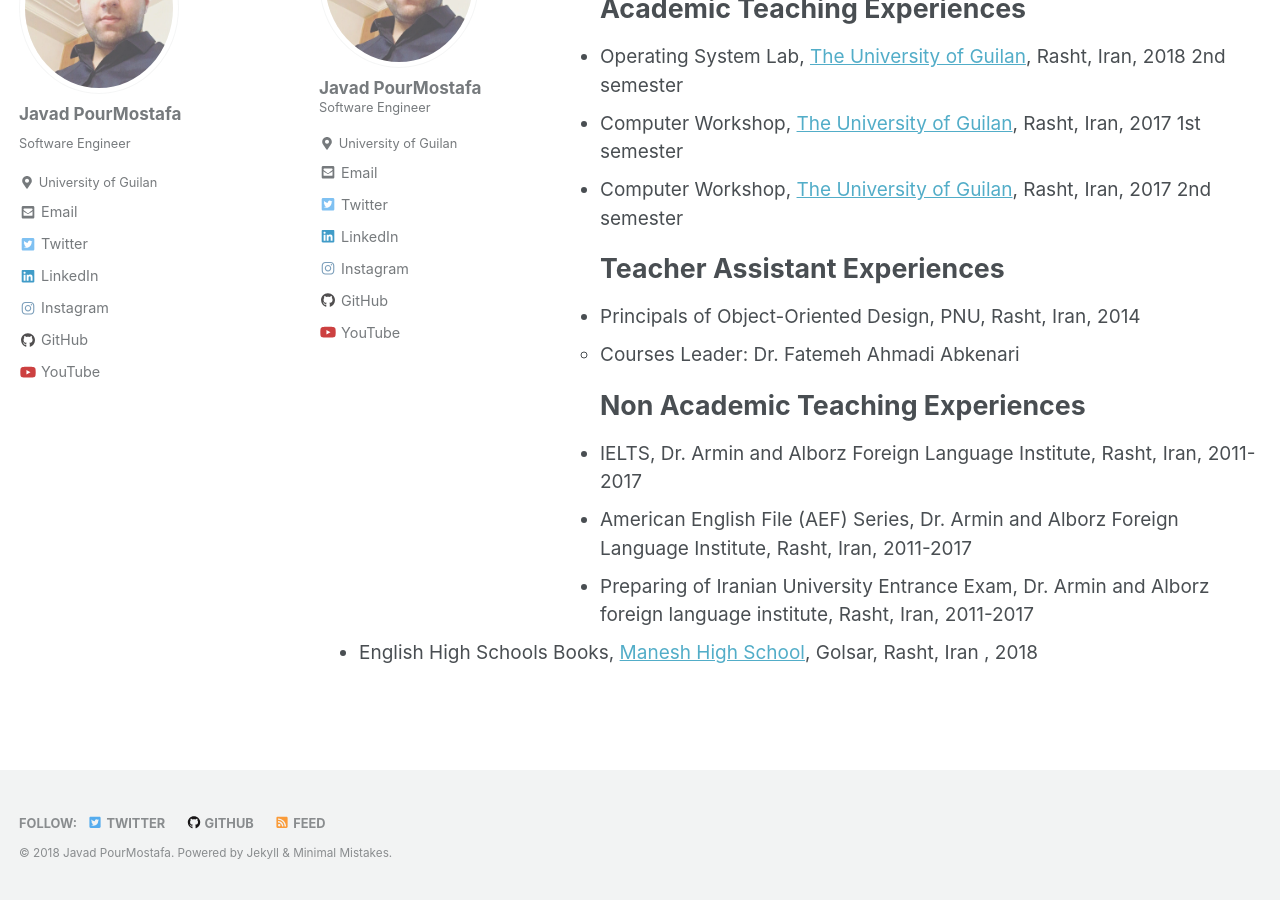
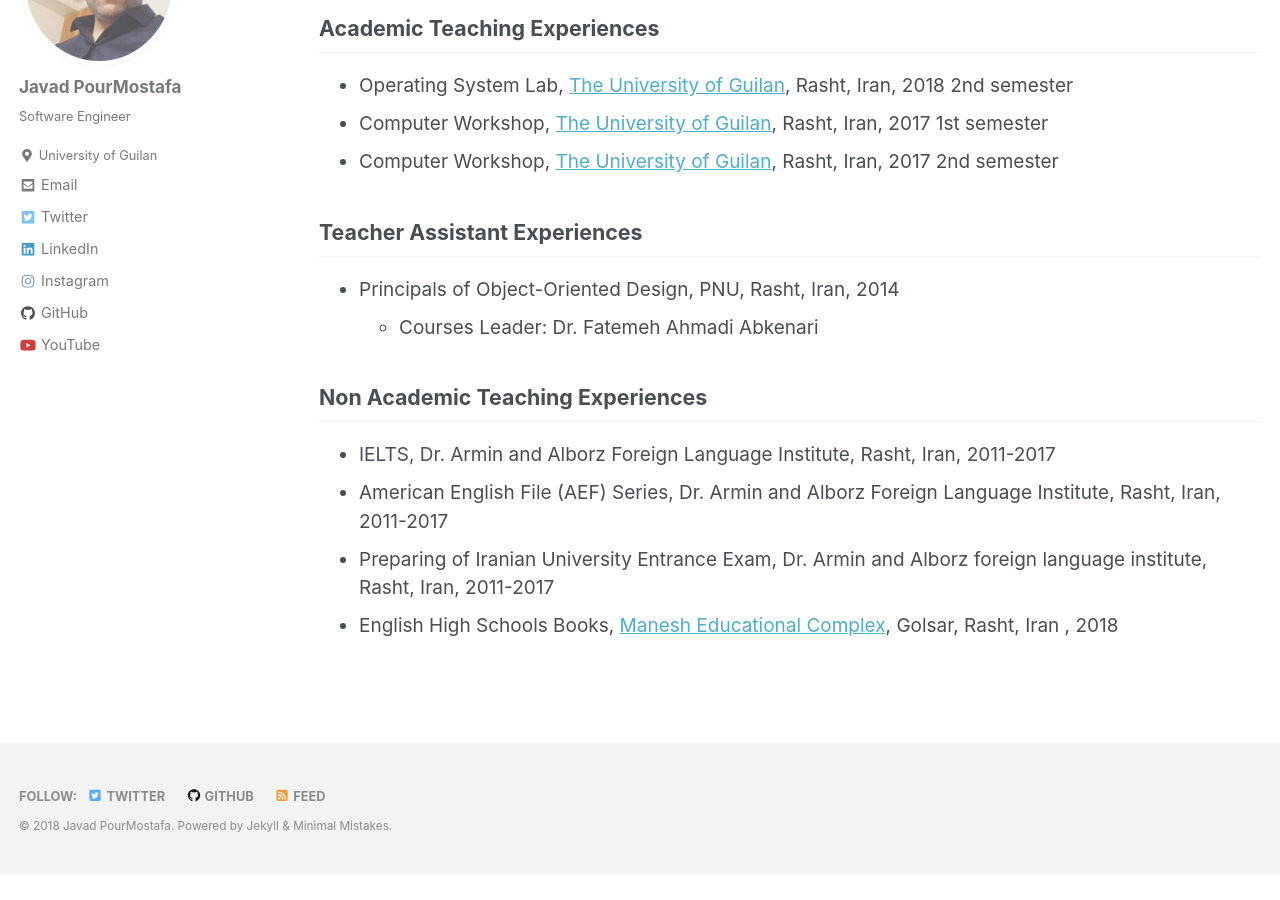
Before and after one commit to JoyeBright/JoyeBright.github.io, a Jekyll site: the page built from _pages/teaching.md, in a window 1280 px wide and 900 px high, scrolled down 289 px. Built offline with Jekyll 4.4.1, drawn with Linux system fonts in a browser that asks for light colours; nearby versions of some CDN libraries; after the commit the page ends 1162 px from its top, so only the background shows below that.

Commit message:
teaching

```diff
--- a/_pages/teaching.md
+++ b/_pages/teaching.md
@@ -5,20 +5,19 @@
 ---
 
 {% include base_path %}
-{% include sidebar.html %}
 {% include toc %}
 
-# Academic Teaching Experiences
+## Academic Teaching Experiences
 *   Operating System Lab, [The University of Guilan](http://ce.guilan.ac.ir), Rasht, Iran, 2018 2nd semester
 *   Computer Workshop, [The University of Guilan](http://ce.guilan.ac.ir), Rasht, Iran, 2017 1st semester
 *   Computer Workshop, [The University of Guilan](http://ce.guilan.ac.ir), Rasht, Iran, 2017 2nd semester
 
-# Teacher Assistant Experiences
+## Teacher Assistant Experiences
 *   Principals of Object-Oriented Design, PNU, Rasht, Iran, 2014
     *   Courses Leader: Dr. Fatemeh Ahmadi Abkenari
 
-# Non Academic Teaching Experiences
+## Non Academic Teaching Experiences
 *   IELTS, Dr. Armin and Alborz Foreign Language Institute, Rasht, Iran, 2011-2017
 *   American English File (AEF) Series, Dr. Armin and Alborz Foreign Language Institute, Rasht, Iran, 2011-2017
 *   Preparing of Iranian University Entrance Exam, Dr. Armin and Alborz foreign language institute, Rasht, Iran, 2011-2017
-*   English High Schools Books, [Manesh High School](http://maneshsch.com), Golsar, Rasht, Iran , 2018
+*   English High Schools Books, [Manesh Educational Complex](http://maneshsch.com), Golsar, Rasht, Iran , 2018
```
